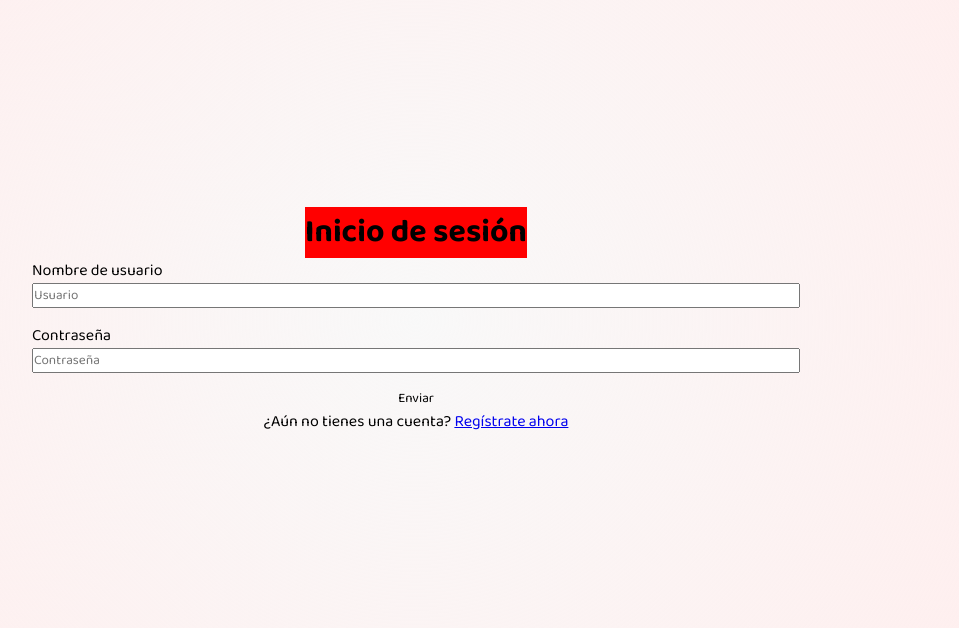
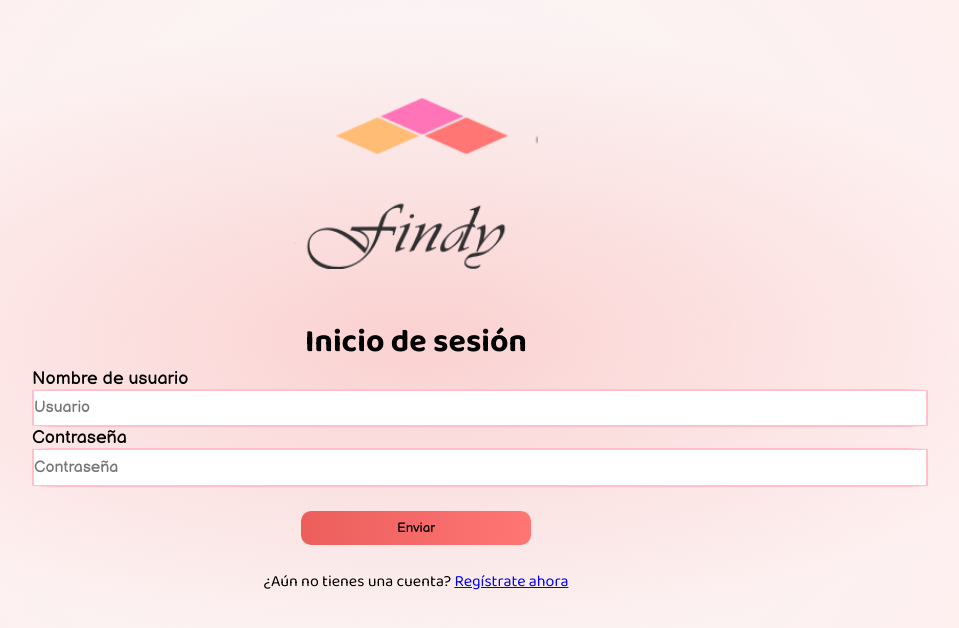
Before and after one commit to Francy-R/SocialMediaFindy, a React (Vite) app: page / in a window 1280 px wide. Shown: the top 628 px of the page, without its empty margins (224-1183 px from the left). Built offline with nearby package versions, Linux system fonts and the light colour scheme.

Commit message:
loginbonito

```diff
--- a/src/components/Carousel.jsx
+++ b/src/components/Carousel.jsx
@@ -7,10 +7,8 @@ import { NavLink } from "react-router-dom";
 
 import { AppContext } from "../router/AppRouter";
 
-
 export default function Carousel() {
-
-  const {user} = useContext(AppContext);
+  const { user } = useContext(AppContext);
   const IdUser = user.id; // ID del usuario actual
 
   const [users, setUsers] = useState([]);
@@ -26,18 +24,19 @@ export default function Carousel() {
         setUsers(allUsers);
 
         // Filtrar la información de los usuarios que sigue el usuario actual
-        const currentUser = allUsers.find(user => user.id === IdUser);
+        const currentUser = allUsers.find((user) => user.id === IdUser);
         if (currentUser) {
           setUserName(currentUser.nombre);
           setUserProfile(currentUser.urlPerfil);
           const followingIds = currentUser.seguidos || [];
-          const following = allUsers.filter((user) => followingIds.includes(user.id));
+          const following = allUsers.filter((user) =>
+            followingIds.includes(user.id)
+          );
           setFollowingUsers(following);
         }
       } catch (error) {
         console.error(error);
       }
-
     }
 
     fetchData();
@@ -47,11 +46,14 @@ export default function Carousel() {
       <div className="home__story">
         <div className="home__story-figure">
           <div className="home__story-container">
-
-            <img src={userProfile} alt="user-profile" className="home__story-container-image" />
-
-
-            <FaPlus className="plus" />
+            <NavLink to={`/perfil/:${user.id}`}>
+              <img
+                src={userProfile}
+                alt="user-profile"
+                className="home__story-container-image"
+              />
+              <FaPlus className="plus" />
+            </NavLink>
           </div>
           <p className="home__story-caption">Your story</p>
         </div>
@@ -59,14 +61,18 @@ export default function Carousel() {
         {followingUsers.map((user, index) => (
           <div className="home__story-figure" key={index}>
             <div className="home__story-container">
-            <NavLink to={`/perfil/:${user.id}`}>
-              <img src={user.urlPerfil} alt={`user-${index}`} className="home__story-container-image-friends" />
-            </NavLink>
+              <NavLink to={`/perfil/:${user.id}`}>
+                <img
+                  src={user.urlPerfil}
+                  alt={`user-${index}`}
+                  className="home__story-container-image-friends"
+                />
+              </NavLink>
             </div>
-              <p className="home__story-caption">{user.nombre}</p>
+            <p className="home__story-caption">{user.nombre}</p>
           </div>
         ))}
       </div>
     </div>
-  )
+  );
 }
--- a/src/pages/login/Login.jsx
+++ b/src/pages/login/Login.jsx
@@ -5,7 +5,7 @@ import { getUserByEmailAndPassword } from "../../services/userServices";
 import { Link, useNavigate } from "react-router-dom";
 import styled from "styled-components";
 import { AppContext } from "../../router/AppRouter";
-
+import '../login/login.scss';
 
 const StyledForm = styled.form`
     display: flex;
@@ -38,7 +38,7 @@ const Login = () => {
         event.preventDefault();
         //console.log(form);
         const user = await getUserByEmailAndPassword(form);
-        console.log("este es el user de login" +getUserByEmailAndPassword(form.userName));
+        console.log("este es el user de login" + getUserByEmailAndPassword(form.userName));
         reset();
         if (user) {
             setUser(user)
@@ -52,10 +52,14 @@ const Login = () => {
 
     return (
         <>
+            <main className="loginContenido">
                 <StyledLogin>
+                    <img src="/src/assets/LOGO arriba.png" classname="imageLogo" />
+                    <img src="/src/assets/LOGO abajo.png" classname="imageLogo" />
                     <h1>Inicio de sesión</h1>
                     <StyledForm onSubmit={handleSubmit}>
-                    <div>
+                        <div className="cajitalogin">
+                            <div >
                                 <label>Nombre de usuario</label>
                                 <input
                                     type="text"
@@ -77,12 +81,16 @@ const Login = () => {
                                     onChange={handleChange}
                                 />
                             </div>
-                    <button type="submit">Enviar</button>
+                            <button className="botonEnviar" type="submit">Enviar</button>
+                        </div>
+
                     </StyledForm>
                     <p>¿Aún no tienes una cuenta? {" "}
                         <Link to={"/register"}>Regístrate ahora </Link>
                     </p>
                 </StyledLogin>
+
+            </main>
         </>
     )
 };
--- a/src/pages/login/login.scss
+++ b/src/pages/login/login.scss
@@ -1,3 +1,51 @@
-h1 {
- background-color: red;
+@import url('https://fonts.googleapis.com/css2?family=Balsamiq+Sans:ital,wght@0,400;0,700;1,400;1,700&display=swap');
+
+main {
+    margin-top: 20px;
 }
+
+.loginContenido {
+    height: 100%;
+    width: 100%;
+    background-image: radial-gradient(50% 50% at 50% 50%, rgba(255, 118, 116, 0.3) 0%, rgba(255, 118, 116, 0) 100%);
+
+    img {
+        width: 19%;
+        height: 13%;
+        margin-bottom: 1em;
+    }
+
+    h1 {
+        margin-top: 1em;
+    }
+
+    label {
+        font-family: "Balsamiq Sans", sans-serif;
+        font-weight: 500;
+        font-size: large;
+    }
+
+    input {
+        border: 2px pink solid;
+        width: 70vw;
+        height: 2.4em;
+        border-radius: 4%;
+        font-family: "Balsamiq Sans", sans-serif;
+        font-weight: 300;
+        font-size: medium;
+
+    }
+
+    .botonEnviar {
+        font-family: "Balsamiq Sans", sans-serif;
+        font-weight: 500;
+        background: linear-gradient(92.69deg, #EB5E5C -0.64%, #FF7674 101.09%);
+        border-radius: 10px;
+        margin: 24px;
+        border-style: none;
+        width: 30%;
+        height: 34px;
+        align-items: center;
+        align-self: center;
+    }
+}
```
Also changed, not shown: src/assets/LOGO abajo.png (added), src/assets/LOGO arriba.png (added). Lines whose indentation alone changed are shown as unchanged.
